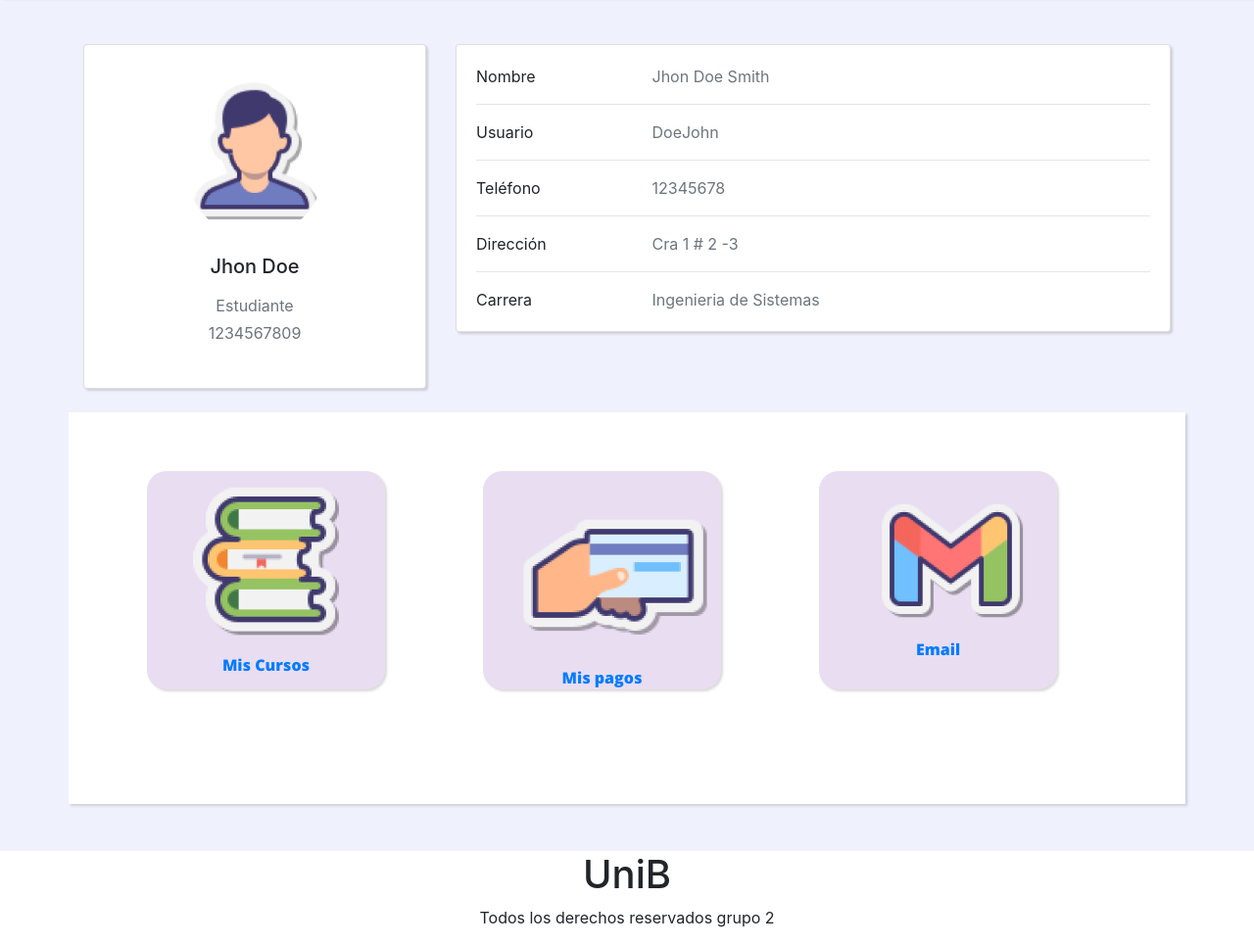
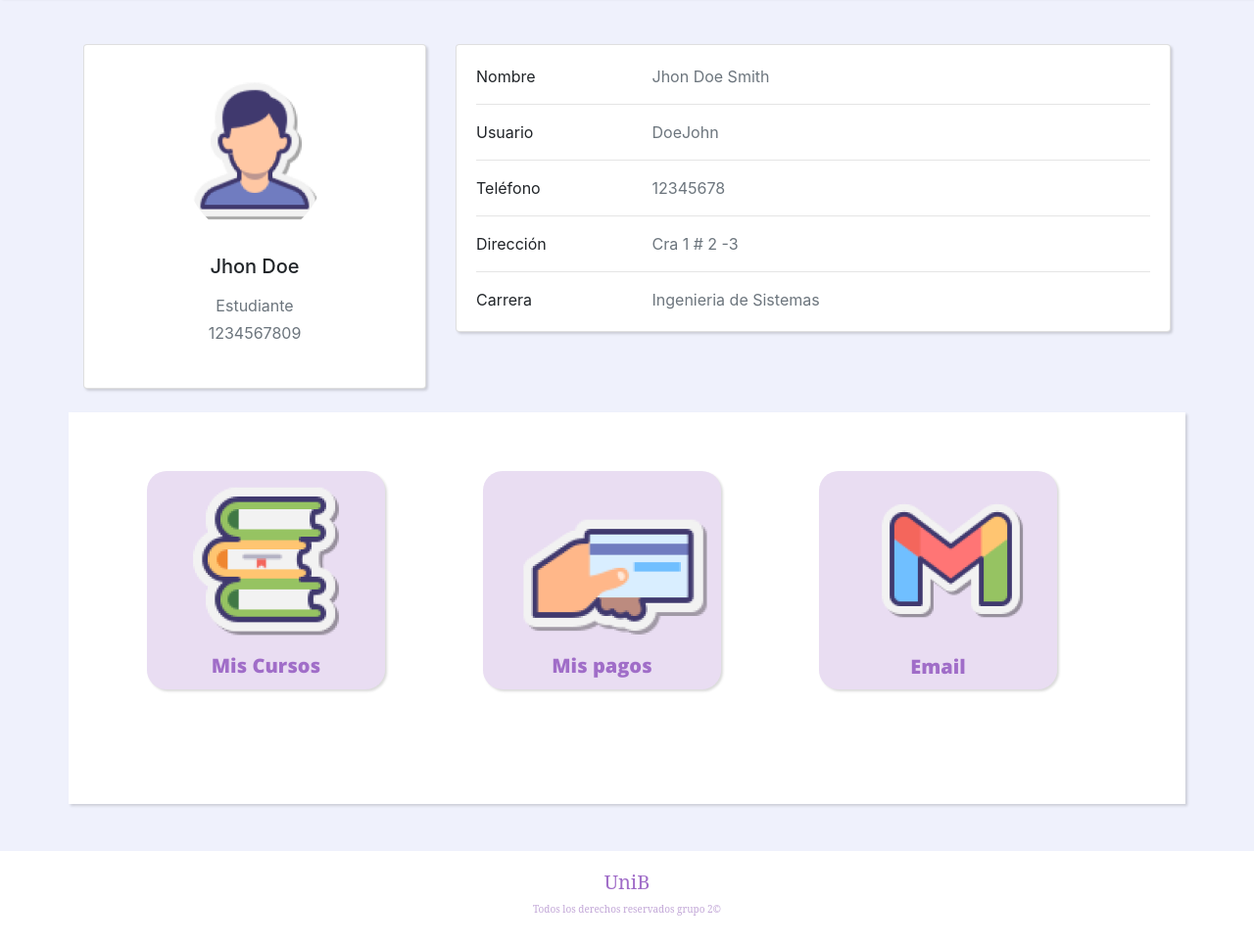
Before and after one commit to Cabariqued27/Front-End, a plain HTML site: page index/profile.html in a window 1280 px wide. Shown: the part 75-1040 px from the top of the page at 98% size. Drawn offline with nearby package versions, Linux system fonts and the light colour scheme; a web font is replaced by a local one.

Commit message:
Profile Finished
Text in center, button log out added

```diff
--- a/assets/css/styleprofile.css
+++ b/assets/css/styleprofile.css
@@ -20,6 +20,35 @@
     color: #A06DC8;
     font-family: 'Noto Serif';
     box-shadow: rgba(0, 0, 0, 0.15) 1.95px 1.95px 2.6px;
+}
+
+.navbar .cerrar-sesion{
+    color: #A06DC8;
+    width: 200px;
+    height: 40px;
+    border-radius: 40px;
+    border: 2px solid #A06DC8;
+    text-align: center;
+    font-family: 'Noto Serif';
+    font-size: 20px;
+    font-weight: bold;
+    text-decoration: none;
+}
+
+.navbar .cerrar-sesion:hover{
+    background-color: #A06DC8;
+
+
+}
+
+.navbar .cerrar-sesion:hover a{
+    color: #FFFFFF;
+}
+
+.navbar .cerrar-sesion a{
+    color: #A06DC8;
+    text-decoration: none;
+
 }
 
 .cardx{
@@ -59,6 +88,60 @@
   margin-top: 30px;
 }
 
+.text a{
+  color: #A06DC8;
+  font-family: 'Open Sans bold';
+  font-size: 20px;
+  margin-bottom: 30px;
+  text-decoration: none;
+}
+
+.text1 a{
+  color: #A06DC8;
+  font-family: 'Open Sans bold';
+  font-size: 20px;
+  margin-bottom: 30px;
+  text-decoration: none;
+
+}
+
+.text2 a{
+  color: #A06DC8;
+  font-family: 'Open Sans bold';
+  font-size: 20px;
+  text-decoration: none;
+}
+
+.text3 a{
+  color: #A06DC8;
+  font-family: 'Open Sans bold';
+  font-size: 20px;
+  text-decoration: none;
+
+}
+.text1 a:hover{
+  text-decoration: none;
+}
+.text2 a:hover{
+  text-decoration: none;
+}
+
+.text3 a:hover{
+  text-decoration: none;
+}
+
+.text2{
+  margin-top: -15px;
+}
+
+.text3{
+  margin-top: 15px;
+}
+
+.text1{
+  margin-top: -2px;
+}
+
 .opciones img{
     margin-top: 10px;
     margin-left: 25px;
@@ -67,3 +150,17 @@
 footer{
   text-align: center;
 }
+
+footer h1{
+  color: #A06DC8;
+  font-family: 'Noto Serif';
+  font-size: 20px;
+  padding-top: 20px;
+}
+
+footer p{
+  color: #c2a7d7;
+  font-family: 'Noto Serif';
+  font-size: 10px;
+  padding-top: -20px;
+}
--- a/index/profile.html
+++ b/index/profile.html
@@ -16,6 +16,10 @@
         <div class="navbar">
             <div class="titulo">
                 <h1>UniB</h1>
+            </div>
+
+            <div class="cerrar-sesion">
+                <a href="/index.html">Cerrar Sesión</a>
             </div>
         </div>
 
@@ -89,21 +93,21 @@
                     <div class="opciones1">
                       <img src="/assets/img/Books.png" alt="avatar"
                         class="rounded-circle img-fluid">
-                        <div class="text" >
+                        <div class="text1" >
                           <a href="#">Mis Cursos</a>
                         </div>
 
                     </div>
                     <div class="opciones">
                       <img src="/assets/img/Card Payment.png" alt="avatar">
-                      <div class="text" >
+                      <div class="text2" >
                         <a href="#">Mis pagos</a>
                       </div>
 
                     </div>
                     <div class="opciones">
                       <img src="/assets/img/Gmail.png" alt="avatar">
-                      <div class="text" >
+                      <div class="text3" >
                         <a href="#">Email</a>
                       </div>
 
@@ -122,7 +126,7 @@
                 <h1>UniB</h1>
             </div>
             <div class="contacto">
-                <p>Todos los derechos reservados grupo 2</p>
+                <p>Todos los derechos reservados grupo 2©</p>
                 <p>
      </footer>
 
```
